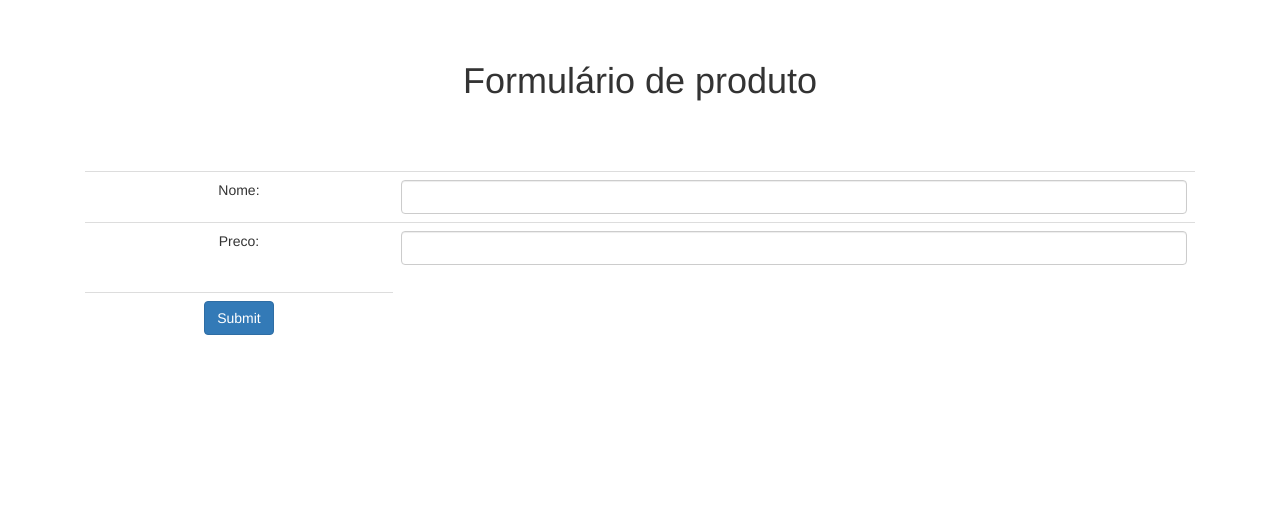
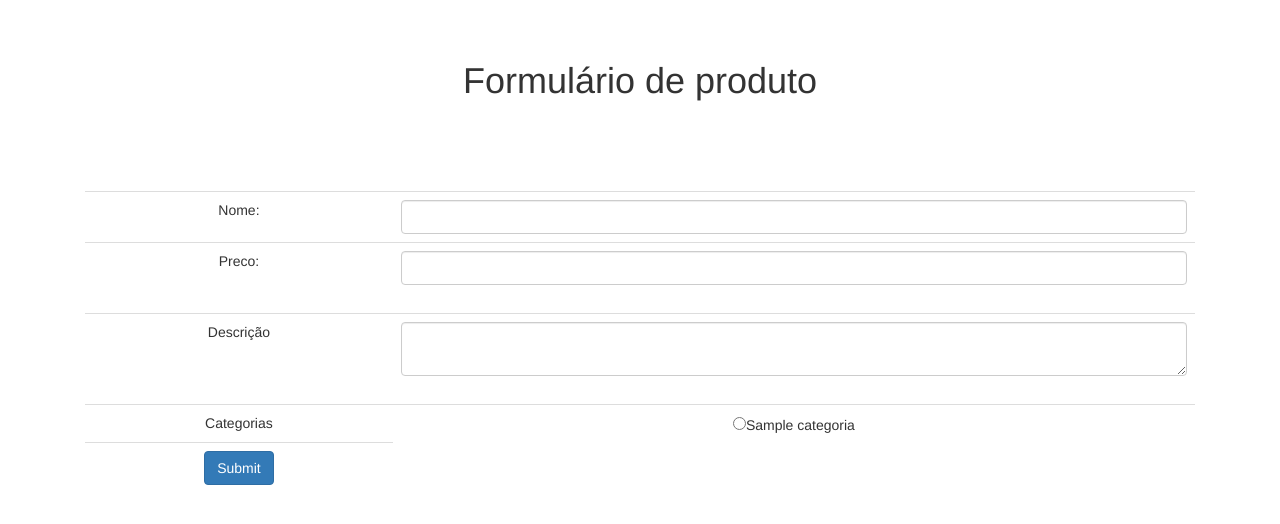
Before and after one commit to eaeniko/Curso-PHP-mysql-fundamentos-da-web, a PHP site: page /produto-formulario.php in a window 1280 px wide. Shown: the part 51-575 px from the top of the page. Run offline with PHP 8.4, Linux system fonts and the light colour scheme; tables that the repository leaves empty or names only in its code hold one stand-in row (values such as "Sample post").

Commit message:
Adicionando categorias e afins

```diff
--- /dev/null
+++ b/loja/banco-categoria.php
@@ -0,0 +1,14 @@
+<?php
+
+function listaCategorias($conexao) {
+	$categorias = array();
+	$query = "select * from categorias";
+	$resultado = mysqli_query($conexao, $query);
+	while($categoria = mysqli_fetch_assoc($resultado)) {
+		array_push($categorias, $categoria);
+	}
+
+
+	return $categorias;
+
+}
--- a/loja/banco-produto.php
+++ b/loja/banco-produto.php
@@ -2,16 +2,16 @@
 
 function listaProdutos($conexao) {
 	$produtos = array();
-	$resultado = mysqli_query($conexao, "select * from produtos");
+	$resultado = mysqli_query($conexao, "select p.*,c.nome as categoria_nome from produtos as p join categorias as c on c.id=p.categoria_id");
 	while($produto = mysqli_fetch_assoc($resultado)) {
 		array_push($produtos, $produto);
 	}
 	return $produtos;
 }
 
-function insereProduto($conexao, $nome, $preco) {
+function insereProduto($conexao, $nome, $preco, $descricao, $categoria_id) {
 
-	$query = "insert into produtos (nome, preco) values('{$nome}', {$preco})";
+	$query = "insert into produtos (nome, preco, descricao, categoria_id) values('{$nome}', {$preco}, '{$descricao}', {$categoria_id})";
 
 	return $resultadoDaInsercao = mysqli_query($conexao, $query);
 }
--- a/loja/produto-formulario.php
+++ b/loja/produto-formulario.php
@@ -1,7 +1,12 @@
-<?php include("header.php"); ?>
+<?php include("header.php");
+include("conecta.php");
+include("banco-categoria.php");
+
+	$categorias = listaCategorias($conexao);
+?>
 
 	<h1>Formulário de produto</h1>
-	<form action="adiciona-produto.php"><br>
+	<form action="adiciona-produto.php" method="post"><br>
 		<table class="table">
 			<tr>
 				<td>Nome:</td>
@@ -13,6 +18,18 @@
 				<td><input class="form-control" type="number" name="preco"><br></td>
 			</tr>
 			<tr>
+				<br><td>Descrição</td>
+				<td><textarea class="form-control" name="descricao"></textarea><br></td>
+			</tr>
+			<tr>
+				<td>Categorias</td>
+				<td>
+					<?php foreach ($categorias as $categoria) : ?>
+						<input type="radio" name="categoria_id" value="<?=$categoria['id']?>"><?=$categoria['nome']?><br>
+					<?php  endforeach ?>
+				</td>
+			</tr>
+			<tr>
 				<td>
 				<input class="btn btn-primary" type="submit" name="cadastrar">
 				</td>
--- a/loja/remove-produto.php
+++ b/loja/remove-produto.php
@@ -3,7 +3,7 @@ include("conecta.php");
 include("banco-produto.php");
 
 
-$id = $_GET['id'];
+$id = $_POST['id'];
 removeProduto($conexao, $id);
 
 header("location: produto-lista.php?removido=true");
```
Also changed, not shown: loja/adiciona-produto.php (+5 -3 lines), loja/produto-lista.php (+7 -1 lines).
